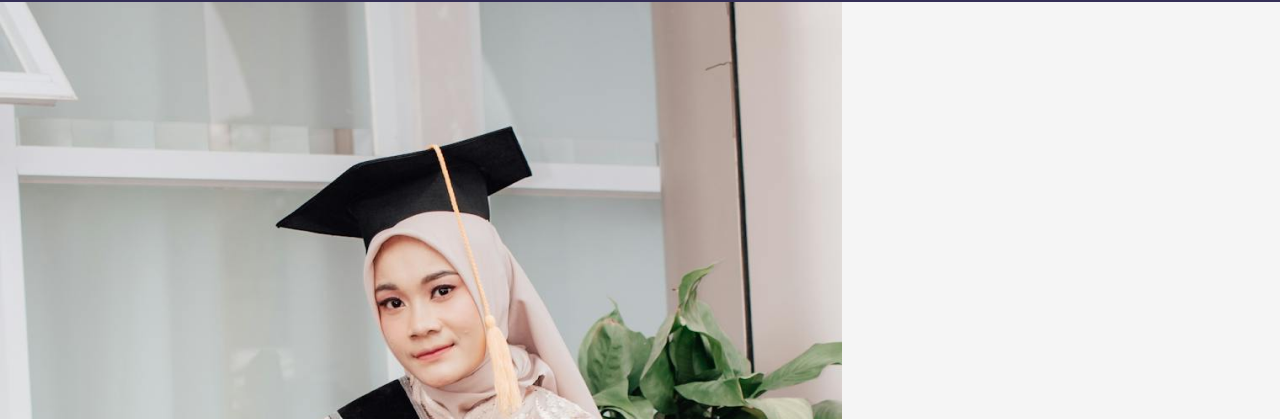
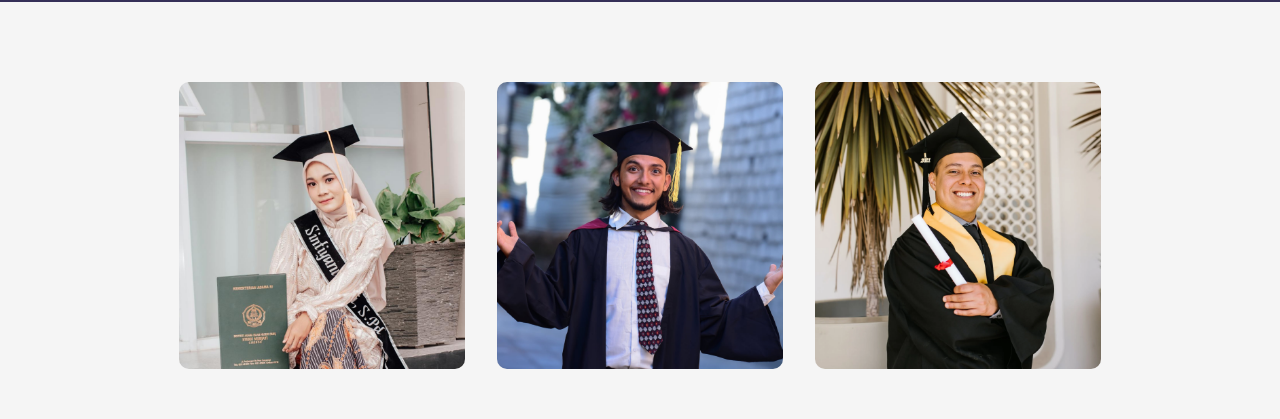
Before and after one commit to Twiggiermaen21/collage-website, a React (Vite) app: page / in a window 1280 px wide. Shown: the part 798-1217 px from the top of the page. Built offline with nearby package versions, Linux system fonts and the light colour scheme; grey boxes are pictures that could not be loaded.

Commit message:
programs 1.2

```diff
--- a/src/App.jsx
+++ b/src/App.jsx
@@ -8,7 +8,10 @@ const App = () => {
     <div>
       <Navbar />
       <Hero />
-      <Programs />
+      <div className="container">
+        <Programs />
+      </div>
+
     </div>
   )
 }
--- a/src/Components/Programs/Programs.css
+++ b/src/Components/Programs/Programs.css
@@ -0,0 +1,50 @@
+.programs {
+    margin: 80px auto;
+    width: 90%;
+    display: flex;
+    align-items: center;
+    justify-content: space-between;
+}
+
+.program img {
+    width: 100%;
+    border-radius: 10px;
+    display: block;
+
+}
+
+.program {
+    flex-basis: 31%;
+    position: relative;
+}
+
+.caption {
+    border-radius: 10px;
+    position: absolute;
+    top: 0;
+    left: 0;
+    bottom: 0;
+    right: 0;
+    background: rgba(0, 15, 152, 0.3);
+    display: flex;
+    align-items: center;
+    justify-content: center;
+    flex-direction: column;
+    color: #fff;
+    cursor: pointer;
+    opacity: 0;
+    padding-top: 70%;
+    transition: 0.4s;
+}
+
+.program:hover .caption {
+    opacity: 1;
+    padding-top: 0;
+}
+
+.caption img {
+    width: 60px;
+    margin-bottom: 10px;
+
+
+}
--- a/src/Components/Programs/Programs.jsx
+++ b/src/Components/Programs/Programs.jsx
@@ -3,18 +3,34 @@ import './Programs.css'
 import program_1 from '../../assets/program-1.png'
 import program_2 from '../../assets/program-2.png'
 import program_3 from '../../assets/program-3.png'
+import program_icon_1 from '../../assets/program-icon-1.png'
+import program_icon_2 from '../../assets/program-icon-2.png'
+import program_icon_3 from '../../assets/program-icon-3.png'
+
 
 const Programs = () => {
     return (
         <div className='programs'>
             <div className="program">
                 <img src={program_1} alt="" />
+                <div className="caption">
+                    <img src={program_icon_1} alt="" />
+                    <p> Graduation Degree</p>
+                </div>
             </div>
             <div className="program">
                 <img src={program_2} alt="" />
+                <div className="caption">
+                    <img src={program_icon_2} alt="" />
+                    <p> Master Degree</p>
+                </div>
             </div>
             < div className="program">
                 <img src={program_3} alt="" />
+                <div className="caption">
+                    <img src={program_icon_3} alt="" />
+                    <p> Post Graduation </p>
+                </div>
             </div>
         </div>
     )
```
